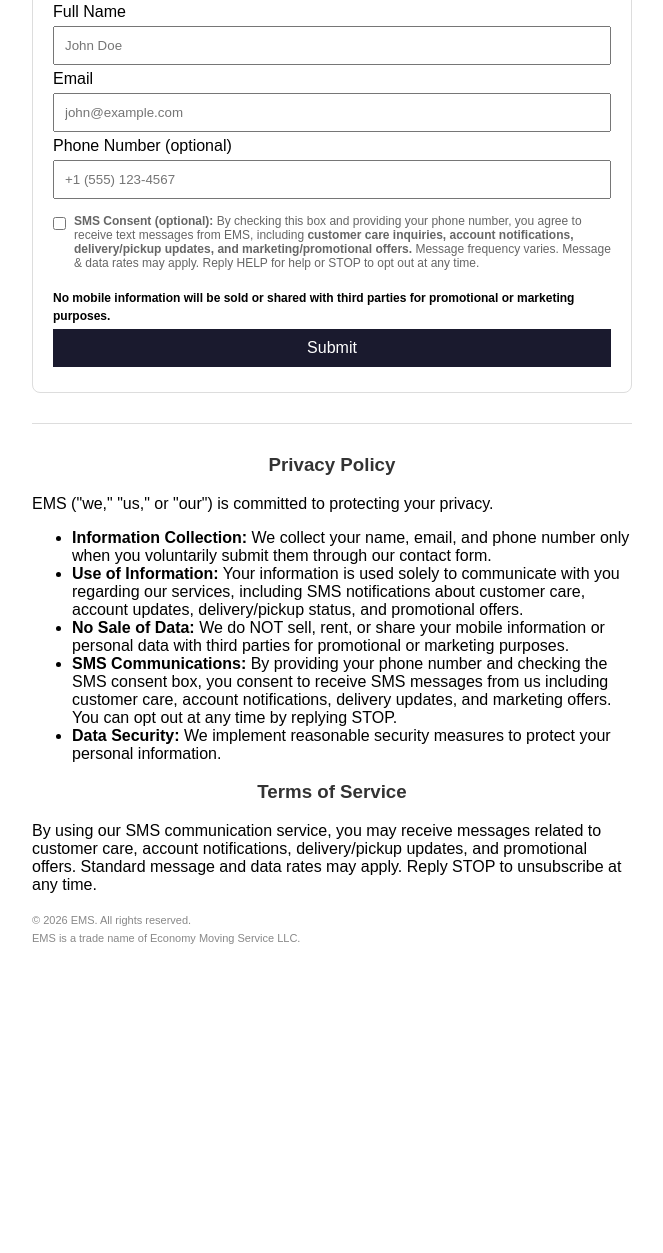
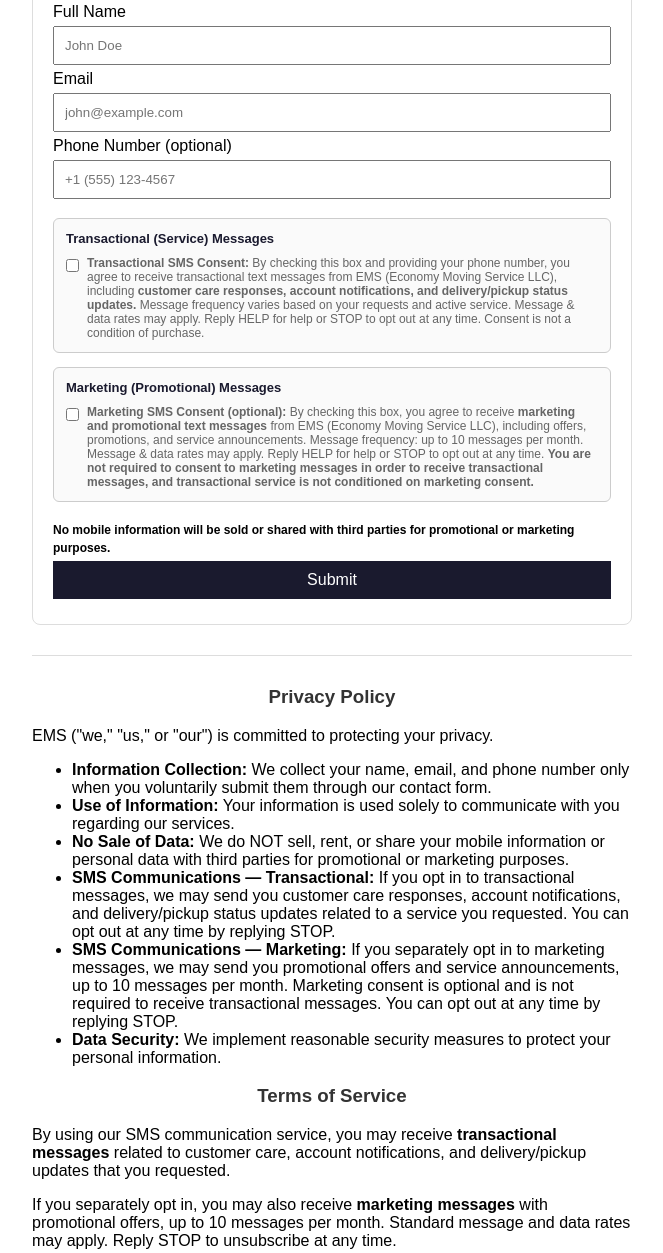
Before and after one commit to localservs-prog/economy-moving, a plain HTML site: page index.html in a window 1280 px wide. Shown: the part 297-1550 px from the top of the page, without its empty margins (308-971 px from the left). Before the commit the page ends 1313 px from the top, so only its background shows below. Drawn offline with Linux system fonts and the light colour scheme.

Commit message:
Separate transactional and marketing SMS opt-in disclosures (TFV compliance)

```diff
--- a/index.html
+++ b/index.html
@@ -17,6 +17,8 @@ button { background: #1a1a2e; color: white; border: none; cursor: pointer; font-
 .consent { font-size: 12px; color: #666; }
 small { font-size: 11px; color: #888; }
 hr { margin: 30px 0; border: none; border-top: 1px solid #ddd; }
+.disclosure-box { border: 1px solid #ccc; border-radius: 6px; padding: 12px; margin-top: 14px; background: #fafafa; }
+.disclosure-box h4 { margin: 0 0 8px; font-size: 13px; color: #1a1a2e; }
 </style>
 </head>
 <body>
@@ -32,15 +34,36 @@ hr { margin: 30px 0; border: none; border-top: 1px solid #ddd; }
 <input type="email" placeholder="john@example.com" required>
 <label>Phone Number (optional)</label>
 <input type="tel" placeholder="+1 (555) 123-4567">
+
+<div class="disclosure-box">
+<h4>Transactional (Service) Messages</h4>
 <div class="checkbox-group">
-<input type="checkbox" id="sms-consent">
-<label for="sms-consent" class="consent">
-<strong>SMS Consent (optional):</strong> By checking this box and providing your phone number,
-you agree to receive text messages from EMS, including
-<strong>customer care inquiries, account notifications, delivery/pickup updates, and marketing/promotional offers.</strong>
-Message frequency varies. Message &amp; data rates may apply. Reply HELP for help or STOP to opt out at any time.
+<input type="checkbox" id="sms-transactional">
+<label for="sms-transactional" class="consent">
+<strong>Transactional SMS Consent:</strong> By checking this box and providing your phone number,
+you agree to receive transactional text messages from EMS (Economy Moving Service LLC), including
+<strong>customer care responses, account notifications, and delivery/pickup status updates.</strong>
+Message frequency varies based on your requests and active service. Message &amp; data rates may apply.
+Reply HELP for help or STOP to opt out at any time. Consent is not a condition of purchase.
 </label>
 </div>
+</div>
+
+<div class="disclosure-box">
+<h4>Marketing (Promotional) Messages</h4>
+<div class="checkbox-group">
+<input type="checkbox" id="sms-marketing">
+<label for="sms-marketing" class="consent">
+<strong>Marketing SMS Consent (optional):</strong> By checking this box, you agree to receive
+<strong>marketing and promotional text messages</strong> from EMS (Economy Moving Service LLC), including
+offers, promotions, and service announcements. Message frequency: up to 10 messages per month.
+Message &amp; data rates may apply. Reply HELP for help or STOP to opt out at any time.
+<strong>You are not required to consent to marketing messages in order to receive transactional messages,
+and transactional service is not conditioned on marketing consent.</strong>
+</label>
+</div>
+</div>
+
 <br>
 <strong style="font-size: 12px;">No mobile information will be sold or shared with third parties for promotional or marketing purposes.</strong>
 <button type="submit">Submit</button>
@@ -51,13 +74,15 @@ Message frequency varies. Message &amp; data rates may apply. Reply HELP for hel
 <p>EMS ("we," "us," or "our") is committed to protecting your privacy.</p>
 <ul>
 <li><strong>Information Collection:</strong> We collect your name, email, and phone number only when you voluntarily submit them through our contact form.</li>
-<li><strong>Use of Information:</strong> Your information is used solely to communicate with you regarding our services, including SMS notifications about customer care, account updates, delivery/pickup status, and promotional offers.</li>
+<li><strong>Use of Information:</strong> Your information is used solely to communicate with you regarding our services.</li>
 <li><strong>No Sale of Data:</strong> We do NOT sell, rent, or share your mobile information or personal data with third parties for promotional or marketing purposes.</li>
-<li><strong>SMS Communications:</strong> By providing your phone number and checking the SMS consent box, you consent to receive SMS messages from us including customer care, account notifications, delivery updates, and marketing offers. You can opt out at any time by replying STOP.</li>
+<li><strong>SMS Communications — Transactional:</strong> If you opt in to transactional messages, we may send you customer care responses, account notifications, and delivery/pickup status updates related to a service you requested. You can opt out at any time by replying STOP.</li>
+<li><strong>SMS Communications — Marketing:</strong> If you separately opt in to marketing messages, we may send you promotional offers and service announcements, up to 10 messages per month. Marketing consent is optional and is not required to receive transactional messages. You can opt out at any time by replying STOP.</li>
 <li><strong>Data Security:</strong> We implement reasonable security measures to protect your personal information.</li>
 </ul>
 <h3>Terms of Service</h3>
-<p>By using our SMS communication service, you may receive messages related to customer care, account notifications, delivery/pickup updates, and promotional offers. Standard message and data rates may apply. Reply STOP to unsubscribe at any time.</p>
+<p>By using our SMS communication service, you may receive <strong>transactional messages</strong> related to customer care, account notifications, and delivery/pickup updates that you requested.</p>
+<p>If you separately opt in, you may also receive <strong>marketing messages</strong> with promotional offers, up to 10 messages per month. Standard message and data rates may apply. Reply STOP to unsubscribe at any time.</p>
 <small>&copy; 2026 EMS. All rights reserved.<br>EMS is a trade name of Economy Moving Service LLC.</small>
 </body>
 </html>
```
Also changed, not shown: optin_form.jpg.
